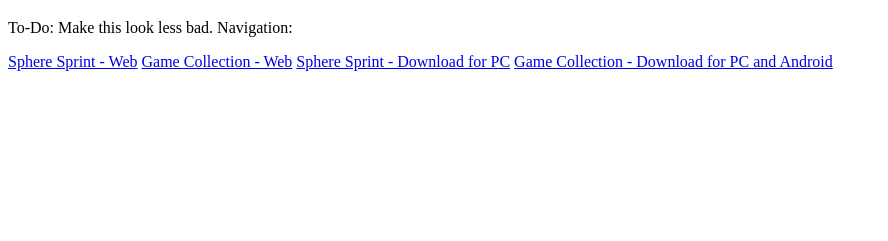
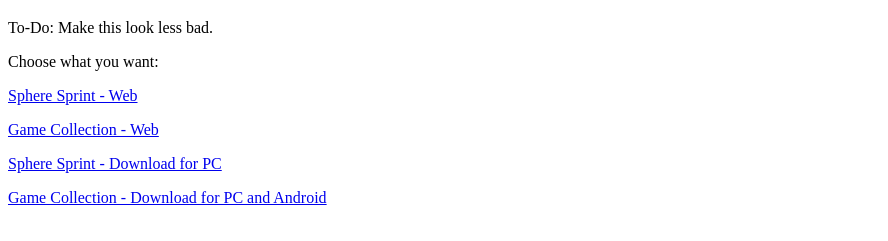
Before and after one commit to BOSS05-Games/boss05-games.github.io, a plain HTML site: page index.html in a window 1280 px wide. Shown: the part 61-302 px from the top of the page, without its empty margins (0-888 px from the left). Drawn offline with Linux system fonts and the light colour scheme.

Commit message:
Update index.html

```diff
--- a/index.html
+++ b/index.html
@@ -2,13 +2,11 @@
 <html>
 <body>
 <h1>BOSS05 Games - Beta Repo</h1>
-<p>
-    To-Do: Make this look less bad.
-
-    Navigation:</p>
-<a href="https://boss05-games.github.io/SphereSprintClassic">Sphere Sprint - Web</a>
-<a href="https://boss05-games.github.io/GameCollectionClassic">Game Collection - Web</a>
-<a href="https://github.com/BOSS05-Games/SphereSprintClassic">Sphere Sprint - Download for PC</a>
-<a href="https://github.com/BOSS05-Games/GameCollectionClassic">Game Collection - Download for PC and Android</a>
+<p>To-Do: Make this look less bad.</p>
+<p>Choose what you want:</p>
+<p><a href="https://boss05-games.github.io/SphereSprintClassic">Sphere Sprint - Web</a></p>
+<p><a href="https://boss05-games.github.io/GameCollectionClassic">Game Collection - Web</a></p>
+<p><a href="https://github.com/BOSS05-Games/SphereSprintClassic">Sphere Sprint - Download for PC</a></p>
+<p><a href="https://github.com/BOSS05-Games/GameCollectionClassic">Game Collection - Download for PC and Android</a></p>
 </body>
 </html>
```
